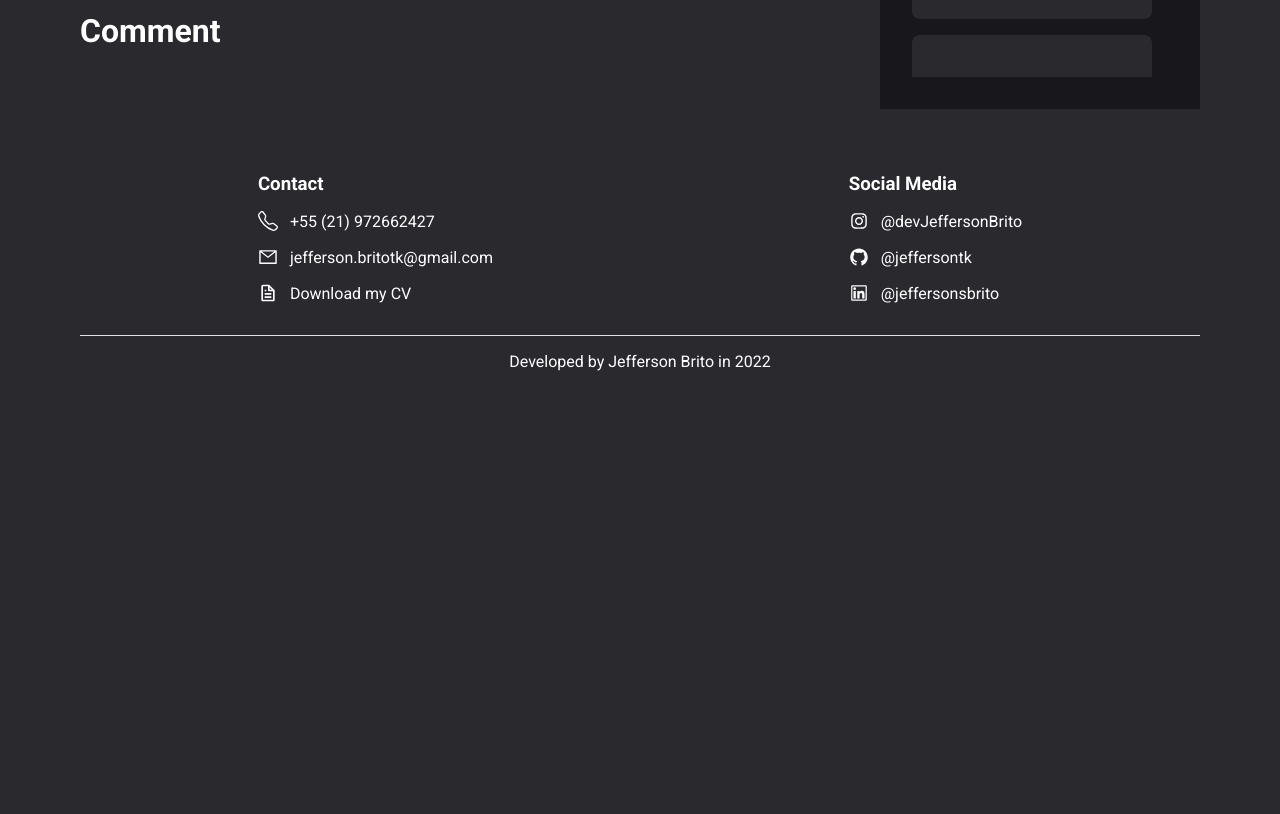
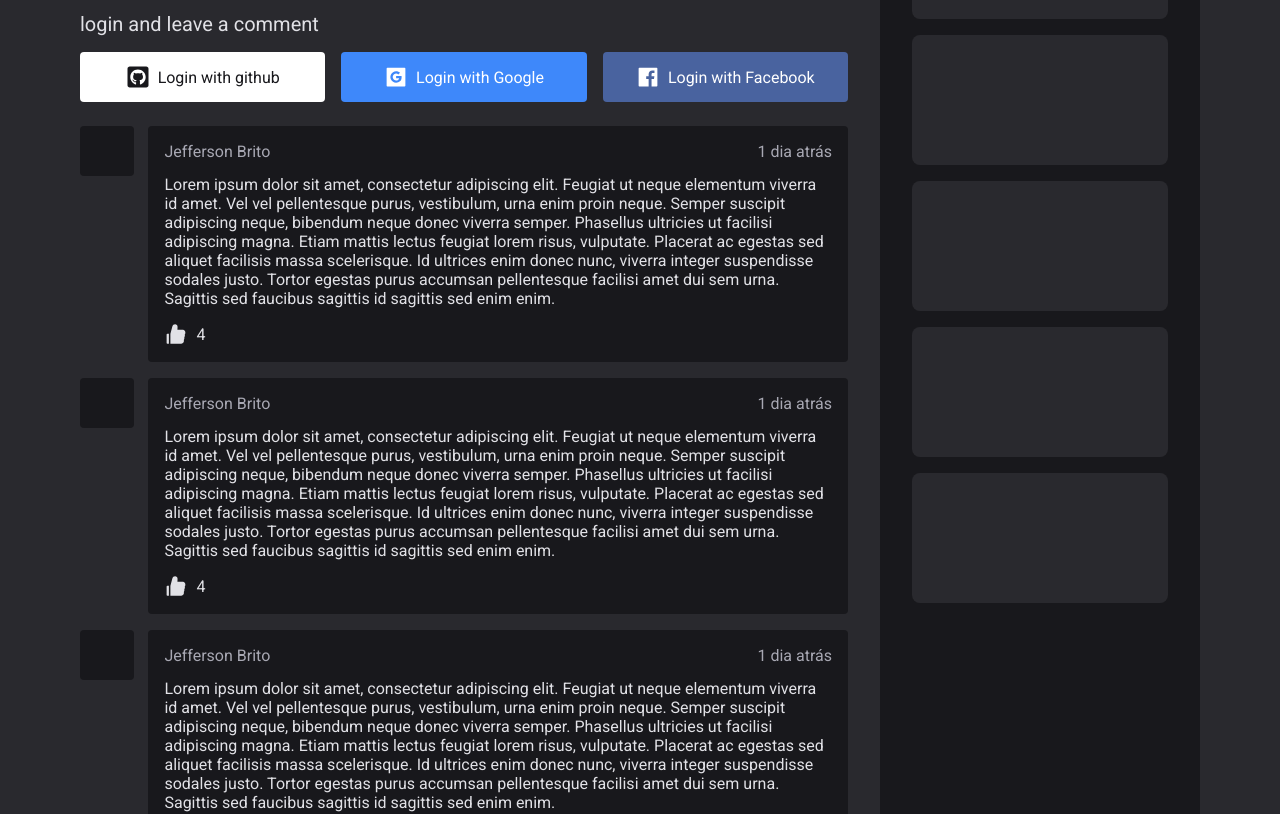
Before and after one commit to jeffersontk/devJeffersonBrito, a Next.js app: page /Playlists in a window 1280 px wide. Shown: the part 780-1594 px from the top of the page. Before the commit the page ends 1183 px from the top, so only its background shows below. Built offline with nearby package versions, Linux system fonts and the light colour scheme.

Commit message:
criando commentarios

```diff
--- a/src/pages/Playlists/Comments/index.tsx
+++ b/src/pages/Playlists/Comments/index.tsx
@@ -1,11 +1,90 @@
+import { useState } from 'react'
+import { AiFillFacebook, AiFillGoogleSquare, AiFillLike } from 'react-icons/ai'
+import { FaGithubSquare} from 'react-icons/fa'
 import styles from './styles.module.scss'
 
 export default function Comments () {
+  const [isLogin, setIsLogin] = useState(false)
   return(
-    <>
-      <div>
-        <h1>Comment</h1>
+    <section className={styles.container}>
+      {!isLogin &&
+        <div className={styles.loginContainer}>
+          <h3>login and leave a comment</h3>
+          <div className={styles.buttonContainer}>
+            <button
+              className={styles.buttonGithub}
+              onClick={()=> setIsLogin(!isLogin)}
+            >
+              <FaGithubSquare />Login with github
+            </button>
+            <button
+              className={styles.buttonGoogle}
+              onClick={()=> setIsLogin(!isLogin)}
+            >
+              <AiFillGoogleSquare /> Login with Google
+            </button>
+            <button
+              className={styles.buttonFacebook}
+              onClick={()=> setIsLogin(!isLogin)}
+            >
+              <AiFillFacebook /> Login with Facebook
+            </button>
+          </div>
+        </div>
+      }
+      <div className={styles.commentContainer}>
+        {
+          isLogin &&
+            <div className={styles.commentInput}>
+              <div className={styles.avatar}></div>
+              <input type="text"  placeholder='Add a comment'/>
+            </div>
+        }
+        <div className={styles.commentList}>
+          <div className={styles.commentContent}>
+            <div className={styles.avatar} />
+            <div className={styles.comment}>
+              <div className={styles.commentUser}>
+                <span>Jefferson Brito</span>
+                <time>1 dia atrás</time>
+              </div>
+              <p>
+              Lorem ipsum dolor sit amet, consectetur adipiscing elit. Feugiat ut neque elementum viverra id amet. Vel vel pellentesque purus, vestibulum, urna enim proin neque. Semper suscipit adipiscing neque, bibendum neque donec viverra semper. Phasellus ultricies ut facilisi adipiscing magna. Etiam mattis lectus feugiat lorem risus, vulputate. Placerat ac egestas sed aliquet facilisis massa scelerisque. Id ultrices enim donec nunc, viverra integer suspendisse sodales justo. Tortor egestas purus accumsan pellentesque facilisi amet dui sem urna.
+  Sagittis sed faucibus sagittis id sagittis sed enim enim.
+              </p>
+              <span className={styles.like}><AiFillLike /> 4</span>
+            </div>
+          </div>
+          <div className={styles.commentContent}>
+            <div className={styles.avatar} />
+            <div className={styles.comment}>
+              <div className={styles.commentUser}>
+                <span>Jefferson Brito</span>
+                <time>1 dia atrás</time>
+              </div>
+              <p>
+              Lorem ipsum dolor sit amet, consectetur adipiscing elit. Feugiat ut neque elementum viverra id amet. Vel vel pellentesque purus, vestibulum, urna enim proin neque. Semper suscipit adipiscing neque, bibendum neque donec viverra semper. Phasellus ultricies ut facilisi adipiscing magna. Etiam mattis lectus feugiat lorem risus, vulputate. Placerat ac egestas sed aliquet facilisis massa scelerisque. Id ultrices enim donec nunc, viverra integer suspendisse sodales justo. Tortor egestas purus accumsan pellentesque facilisi amet dui sem urna.
+  Sagittis sed faucibus sagittis id sagittis sed enim enim.
+              </p>
+              <span className={styles.like}><AiFillLike /> 4</span>
+            </div>
+          </div>
+          <div className={styles.commentContent}>
+            <div className={styles.avatar} />
+            <div className={styles.comment}>
+              <div className={styles.commentUser}>
+                <span>Jefferson Brito</span>
+                <time>1 dia atrás</time>
+              </div>
+              <p>
+              Lorem ipsum dolor sit amet, consectetur adipiscing elit. Feugiat ut neque elementum viverra id amet. Vel vel pellentesque purus, vestibulum, urna enim proin neque. Semper suscipit adipiscing neque, bibendum neque donec viverra semper. Phasellus ultricies ut facilisi adipiscing magna. Etiam mattis lectus feugiat lorem risus, vulputate. Placerat ac egestas sed aliquet facilisis massa scelerisque. Id ultrices enim donec nunc, viverra integer suspendisse sodales justo. Tortor egestas purus accumsan pellentesque facilisi amet dui sem urna.
+  Sagittis sed faucibus sagittis id sagittis sed enim enim.
+              </p>
+              <span className={styles.like}><AiFillLike /> 4</span>
+            </div>
+          </div>
+        </div>
       </div>
-    </>
+    </section>
   )
 }
--- a/src/pages/Playlists/Comments/styles.module.scss
+++ b/src/pages/Playlists/Comments/styles.module.scss
@@ -0,0 +1,140 @@
+.container{
+  display: flex;
+  flex-direction: column;
+}
+
+.loginContainer{
+  display: flex;
+  flex-direction: column;
+  gap: 1rem;
+
+  h3{
+    font-size: 1.25rem;
+    font-weight: 400;
+    color: var(--gray-100);
+  }
+
+  .buttonContainer{
+    display: flex;
+    gap: 1rem;
+
+    button{
+      width: 100%;
+      height: 50px;
+      border: none;
+      border-radius: 4px;
+
+      display: flex;
+      align-items: center;
+      justify-content: center;
+      gap: 0.5rem;
+
+      svg {
+        width: 24px;
+        height: 24px;
+      }
+    }
+
+    .buttonGithub{
+      background-color: var(--white);
+      color: var(--gray-900);
+    }
+    .buttonGoogle{
+      background-color: #3E88FA;
+      color: var(--white);
+    }
+    .buttonFacebook{
+      background-color: #49639F;
+      color: var(--white);
+    }
+  }
+}
+
+.commentContainer{
+  margin-top: 1.5rem;
+  display: flex;
+  flex-direction: column;
+  gap: 2rem;
+
+  .commentInput{
+    display: flex;
+    align-items: center;
+    gap: 1rem;
+    .avatar{
+      width: 60px;
+      height: 50px;
+      border-radius: 4px;
+      background-color: var(--gray-900);
+    }
+    input {
+      width: 100%;
+      height: 40px;
+      border: none;
+      border-bottom: 1px solid var(--gray-500);
+      border-radius: 4px;
+      background-color: transparent;
+      outline: none;
+
+      color: var(--gray-100)
+    }
+  }
+
+  .commentList{
+    display: flex;
+    flex-direction: column;
+    gap: 1rem;
+
+    .commentContent{
+      display: flex;
+      gap: 0.875rem;
+
+
+      .avatar{
+        width: 60px;
+        height: 50px;
+        border-radius: 4px;
+        background-color: var(--gray-900);
+      }
+      .comment{
+        width: 100%;
+        border-radius: 4px;
+        background-color: var(--gray-900);
+        padding: 1rem;
+        display: flex;
+        flex-direction: column;
+        gap: 0.875rem;
+
+        .commentUser{
+          display: flex;
+          justify-content: space-between;
+
+          span {
+            font-size: 1rem;
+            color: var(--gray-300);
+          }
+          time {
+            font-size: 1rem;
+            color: var(--gray-300);
+          }
+        }
+        .like{
+          display: flex;
+          align-items: center;
+          gap: 0.5rem;
+
+          font-size: 1rem;
+          color: var(--gray-100);
+
+          svg {
+            width: 24px;
+            height: 24px;
+          }
+        }
+        p{
+          font-size: 1rem;
+          color: var(--gray-100);
+        }
+      }
+    }
+  }
+}
--- a/src/pages/Playlists/Player/index.tsx
+++ b/src/pages/Playlists/Player/index.tsx
@@ -13,7 +13,7 @@ export default function Player () {
         </div>
         <div className={styles.buttonContainer}>
           <a href="#" className={styles.buttonYoutube}><BsYoutube />Visitar Canal</a>
-          <a href="#" className={styles.buttonDiscord}><SiDiscord />Nossa comunidade no Discord</a>
+          <a href="#" className={styles.buttonDiscord}><SiDiscord />Comunidade no Discord</a>
         </div>
       </div>
     </section>
--- a/src/pages/Playlists/Player/styles.module.scss
+++ b/src/pages/Playlists/Player/styles.module.scss
@@ -40,7 +40,7 @@
         width: 100%;
         height: 50px;
         background-color: #C80808;
-        border-radius: 8px;
+        border-radius: 4px;
 
         display: flex;
         align-items: center;
@@ -60,7 +60,7 @@
         width: 100%;
         height: 50px;
         background-color: #5865F2;
-        border-radius: 8px;
+        border-radius: 4px;
 
         display: flex;
         align-items: center;
--- a/src/pages/Playlists/SidebarPlaylists/styles.module.scss
+++ b/src/pages/Playlists/SidebarPlaylists/styles.module.scss
@@ -78,9 +78,8 @@
     flex-direction: column;
     gap: 1rem;
     list-style-type: none;
-    overflow-y: scroll;
-    max-height: 60vh;
-    padding-right: 1rem;
+    overflow-y: auto;
+    max-height: 100%;
 
     &::-webkit-scrollbar {
       width: 10px;
```
